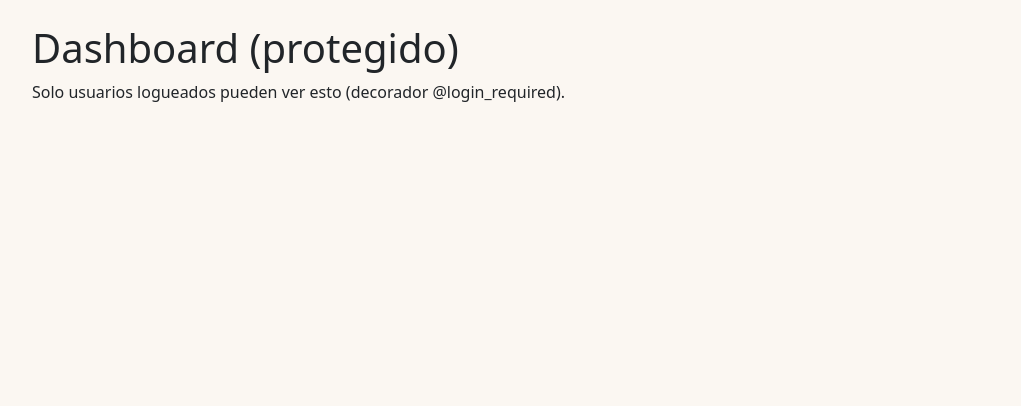
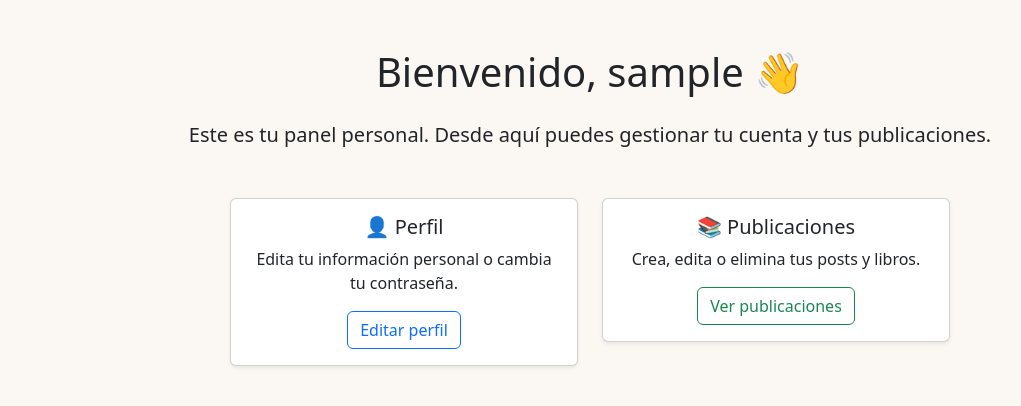
Before and after one commit to ahulopez/proyecto-final-django, a Django app: page /dashboard/ in a window 1280 px wide. Shown: the part 56-462 px from the top of the page, without its empty margins (50-1071 px from the left). Run offline with Django 5.2, Linux system fonts and the light colour scheme; the visitor is signed in with stand-in values (Sample User, id 1).

Commit message:
Versión final del proyecto corregida

```diff
--- a/templates/mainapp/dashboard.html
+++ b/templates/mainapp/dashboard.html
@@ -1,6 +1,33 @@
 {% extends 'base.html' %}
 {% block title %}Dashboard{% endblock %}
+
 {% block content %}
-  <h1>Dashboard (protegido)</h1>
-  <p>Solo usuarios logueados pueden ver esto (decorador @login_required).</p>
+<div class="container mt-5">
+  <div class="text-center">
+    <h1 class="mb-4">Bienvenido, {{ request.user.username }} 👋</h1>
+    <p class="lead">Este es tu panel personal. Desde aquí puedes gestionar tu cuenta y tus publicaciones.</p>
+  </div>
+
+  <div class="row justify-content-center mt-5">
+    <div class="col-md-4 mb-3">
+      <div class="card shadow-sm">
+        <div class="card-body text-center">
+          <h5 class="card-title">👤 Perfil</h5>
+          <p class="card-text">Edita tu información personal o cambia tu contraseña.</p>
+          <a href="{% url 'accounts:profile_edit' %}" class="btn btn-outline-primary">Editar perfil</a>
+        </div>
+      </div>
+    </div>
+
+    <div class="col-md-4 mb-3">
+      <div class="card shadow-sm">
+        <div class="card-body text-center">
+          <h5 class="card-title">📚 Publicaciones</h5>
+          <p class="card-text">Crea, edita o elimina tus posts y libros.</p>
+          <a href="{% url 'pages:post_list' %}" class="btn btn-outline-success">Ver publicaciones</a>
+        </div>
+      </div>
+    </div>
+  </div>
+</div>
 {% endblock %}
```
